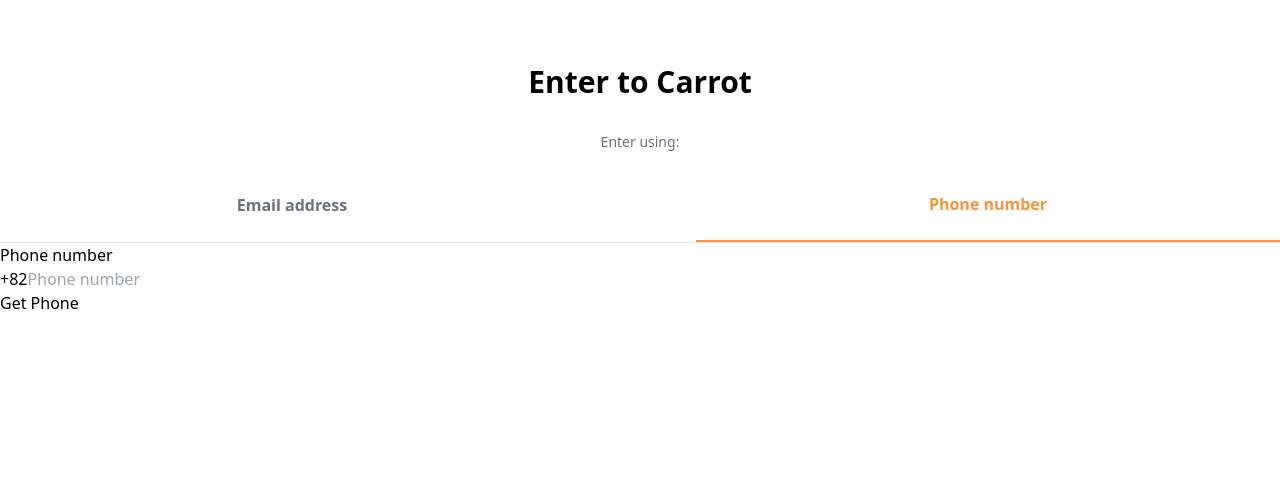
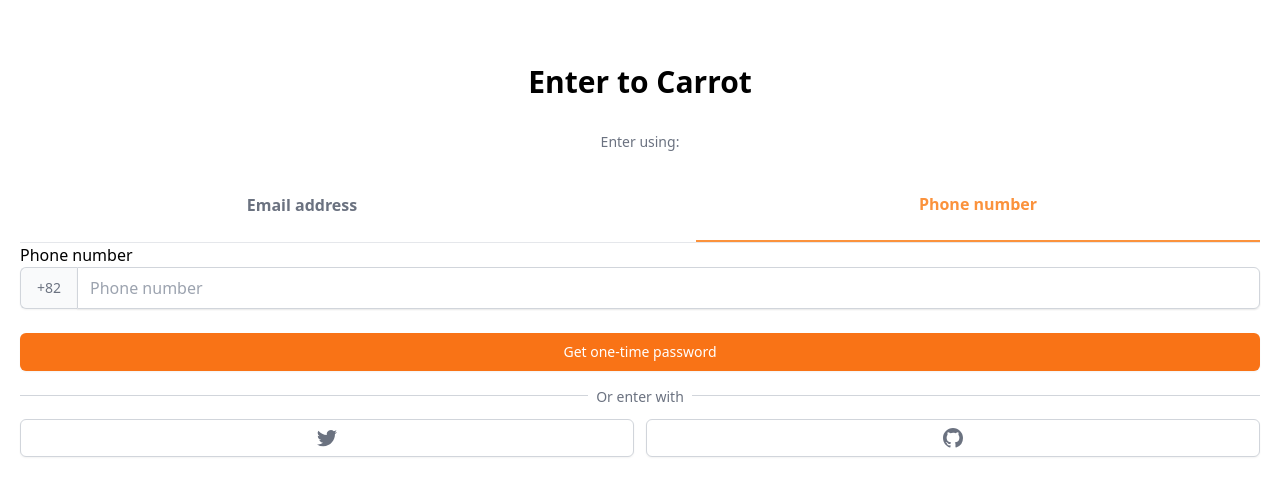
Before and after one commit to chyoni/carrot-market, a Next.js app: page /enter in a window 1280 px wide. Both pictures are taken after a click on the button "Phone number". Shown: the top 496 px of the page. Built offline with nearby package versions, Linux system fonts and the light colour scheme.

Commit message:
#14 TailwindCSS Forms Plugin

```diff
--- a/package.json
+++ b/package.json
@@ -9,6 +9,7 @@
     "lint": "next lint"
   },
   "dependencies": {
+    "@tailwindcss/forms": "^0.5.0",
     "next": "12.1.5",
     "react": "18.0.0",
     "react-dom": "18.0.0"
--- a/pages/enter.tsx
+++ b/pages/enter.tsx
@@ -7,7 +7,7 @@ function tailwindClass(...className: string[]) {
 const Enter = () => {
   const [method, setMethod] = useState<'email' | 'phone'>('email');
   return (
-    <div className="">
+    <div className="px-5">
       <div className="flex items-center justify-center">
         <h3 className="mt-16 text-3xl font-bold">Enter to Carrot</h3>
       </div>
@@ -42,24 +42,96 @@ const Enter = () => {
         {method === 'email' ? <span>Email address</span> : null}
         {method === 'phone' ? <span>Phone number</span> : null}
       </div>
+      <div className="flex flex-col">
         <form>
           {method === 'email' ? (
-          <input type={'text'} placeholder={'Email'} />
+            <input
+              type={'text'}
+              placeholder={'Email'}
+              required
+              className="appearance-none w-full px-3 py-2 border border-gray-300 rounded-md shadow-sm
+               placeholder-gray-400 focus:outline-none focus:ring-orange-500 focus:border-orange-500"
+            />
           ) : null}
           {method === 'phone' ? (
-          <div>
-            <span>+82</span>
-            <input type={'text'} placeholder={'Phone number'} />
+            <div className="flex rounded-md shadow-sm">
+              <span
+                className="flex items-center justify-center px-4 rounded-l-md
+              border border-r-0 border-gray-300 bg-gray-50 text-gray-500 select-none text-sm"
+              >
+                +82
+              </span>
+              <input
+                type={'number'}
+                placeholder={'Phone number'}
+                required
+                className="appearance-none w-full px-3 py-2 border border-gray-300 rounded-md rounded-l-none shadow-sm
+                placeholder-gray-400 focus:outline-none focus:ring-orange-500 focus:border-orange-500"
+              />
             </div>
           ) : null}
           <div>
             {method === 'email' ? (
-            <button>Get login link</button>
+              <button
+                className="mt-6 bg-orange-500 hover:bg-orange-500 w-full text-white py-2 px-4
+              border border-transparent rounded-md shadow-sm text-sm font-medium focus:ring-2 focus:ring-offset-2 focus:ring-orange-500 focus:outline-none"
+              >
+                Get login link
+              </button>
             ) : (
-            <button>Get Phone</button>
+              <button
+                className="mt-6 bg-orange-500 hover:bg-orange-500 w-full text-white py-2 px-4
+              border border-transparent rounded-md shadow-sm text-sm font-medium focus:ring-2 focus:ring-offset-2 focus:ring-orange-500 focus:outline-none"
+              >
+                Get one-time password
+              </button>
             )}
           </div>
         </form>
+        <div className="mt-6">
+          <div className="relative">
+            <div className="absolute w-full border-t border-gray-300">
+              <div className="relative -top-3 text-center">
+                <span className="bg-white px-2 text-sm text-gray-500">
+                  Or enter with
+                </span>
+              </div>
+            </div>
+          </div>
+          <div className="grid grid-cols-2 gap-3 mt-6">
+            <button
+              className="flex justify-center items-center py-2 px-4 border border-gray-300 rounded-md shadow-sm bg-white
+            text-sm font-medium text-gray-500 hover:bg-gray-50"
+            >
+              <svg
+                className="w-5 h-5"
+                aria-hidden="true"
+                fill="currentColor"
+                viewBox="0 0 20 20"
+              >
+                <path d="M6.29 18.251c7.547 0 11.675-6.253 11.675-11.675 0-.178 0-.355-.012-.53A8.348 8.348 0 0020 3.92a8.19 8.19 0 01-2.357.646 4.118 4.118 0 001.804-2.27 8.224 8.224 0 01-2.605.996 4.107 4.107 0 00-6.993 3.743 11.65 11.65 0 01-8.457-4.287 4.106 4.106 0 001.27 5.477A4.073 4.073 0 01.8 7.713v.052a4.105 4.105 0 003.292 4.022 4.095 4.095 0 01-1.853.07 4.108 4.108 0 003.834 2.85A8.233 8.233 0 010 16.407a11.616 11.616 0 006.29 1.84" />
+              </svg>
+            </button>
+            <button
+              className="flex justify-center items-center py-2 px-4 border border-gray-300 rounded-md shadow-sm bg-white
+            text-sm font-medium text-gray-500 hover:bg-gray-50"
+            >
+              <svg
+                className="w-5 h-5"
+                aria-hidden="true"
+                fill="currentColor"
+                viewBox="0 0 20 20"
+              >
+                <path
+                  fillRule="evenodd"
+                  d="M10 0C4.477 0 0 4.484 0 10.017c0 4.425 2.865 8.18 6.839 9.504.5.092.682-.217.682-.483 0-.237-.008-.868-.013-1.703-2.782.605-3.369-1.343-3.369-1.343-.454-1.158-1.11-1.466-1.11-1.466-.908-.62.069-.608.069-.608 1.003.07 1.531 1.032 1.531 1.032.892 1.53 2.341 1.088 2.91.832.092-.647.35-1.088.636-1.338-2.22-.253-4.555-1.113-4.555-4.951 0-1.093.39-1.988 1.029-2.688-.103-.253-.446-1.272.098-2.65 0 0 .84-.27 2.75 1.026A9.564 9.564 0 0110 4.844c.85.004 1.705.115 2.504.337 1.909-1.296 2.747-1.027 2.747-1.027.546 1.379.203 2.398.1 2.651.64.7 1.028 1.595 1.028 2.688 0 3.848-2.339 4.695-4.566 4.942.359.31.678.921.678 1.856 0 1.338-.012 2.419-.012 2.747 0 .268.18.58.688.482A10.019 10.019 0 0020 10.017C20 4.484 15.522 0 10 0z"
+                  clipRule="evenodd"
+                />
+              </svg>
+            </button>
+          </div>
+        </div>
+      </div>
     </div>
   );
 };
--- a/tailwind.config.js
+++ b/tailwind.config.js
@@ -8,5 +8,5 @@ module.exports = {
     extend: {},
   },
   darkMode: 'media', //class
-  plugins: [],
+  plugins: [require('@tailwindcss/forms')],
 };
```
Also changed, not shown: 2 other files (tests, documents, lock files or other folders). Lines whose indentation alone changed are shown as unchanged.
